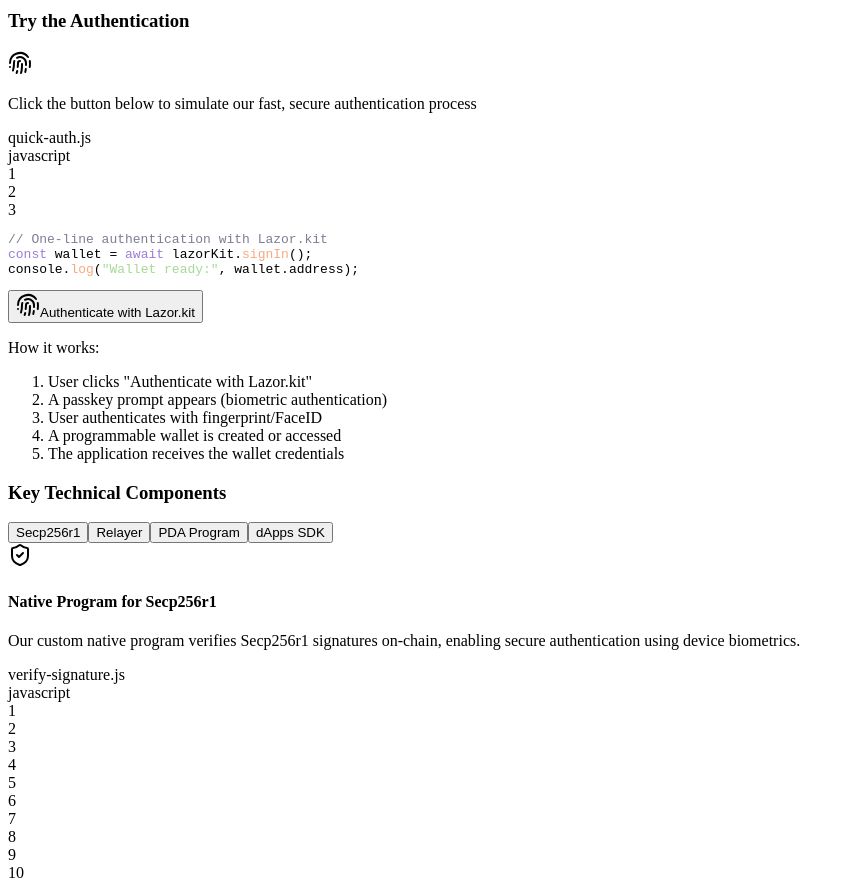
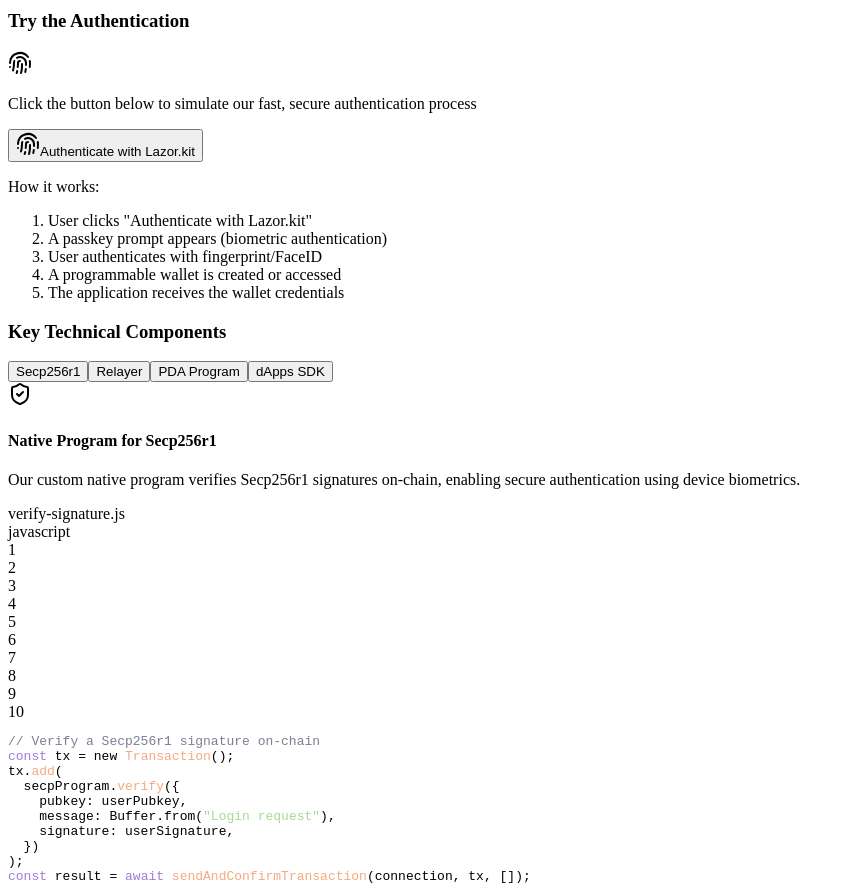
Before and after one commit to lazor-kit/website, a React (Vite) app in the folder client/: page / in a window 1280 px wide. Shown: the part 6580-7475 px from the top of the page, without its empty margins (0-856 px from the left). Built offline with nearby package versions, Linux system fonts and the light colour scheme.

Commit message:
Restored to 'f479362f0035f81d6684edc302a8afbbae6fbb4a'
Replit-Restored-To: f479362f0035f81d6684edc302a8afbbae6fbb4a

```diff
--- a/client/src/components/sections/DemoSection.tsx
+++ b/client/src/components/sections/DemoSection.tsx
@@ -58,17 +58,9 @@ const DemoSection = () => {
                     <Fingerprint className="h-8 w-8 text-purple-600" />
                   </div>
 
-                  <p className="text-sm text-neutral-500 mb-4 text-center">
+                  <p className="text-sm text-neutral-500 mb-6 text-center">
                     Click the button below to simulate our fast, secure authentication process
                   </p>
-
-                  <div className="mb-6 w-full overflow-x-auto rounded-lg">
-                    <CodeBlock className="text-xs shadow-lg" withTerminal fileName="quick-auth.js" showLineNumbers>
-{`// One-line authentication with Lazor.kit
-const wallet = await lazorKit.signIn();
-console.log("Wallet ready:", wallet.address);`}
-                    </CodeBlock>
-                  </div>
 
                   <Button
                     onClick={handleAuthenticate}
--- a/client/src/components/sections/HeroSection.tsx
+++ b/client/src/components/sections/HeroSection.tsx
@@ -91,7 +91,7 @@ const HeroSection = () => {
                 </motion.div>
                 {/* Code representation */}
                 <div className="w-full overflow-x-auto">
-                  <CodeBlock className="shadow-lg" withTerminal fileName="authentication.js" showLineNumbers>
+                  <CodeBlock withTerminal fileName="authentication.js" showLineNumbers>
 {`// Easy authentication with Lazor.kit
 const userWallet = await lazorKit.signIn();
 console.log("Authenticated!", userWallet.address);`}
```
